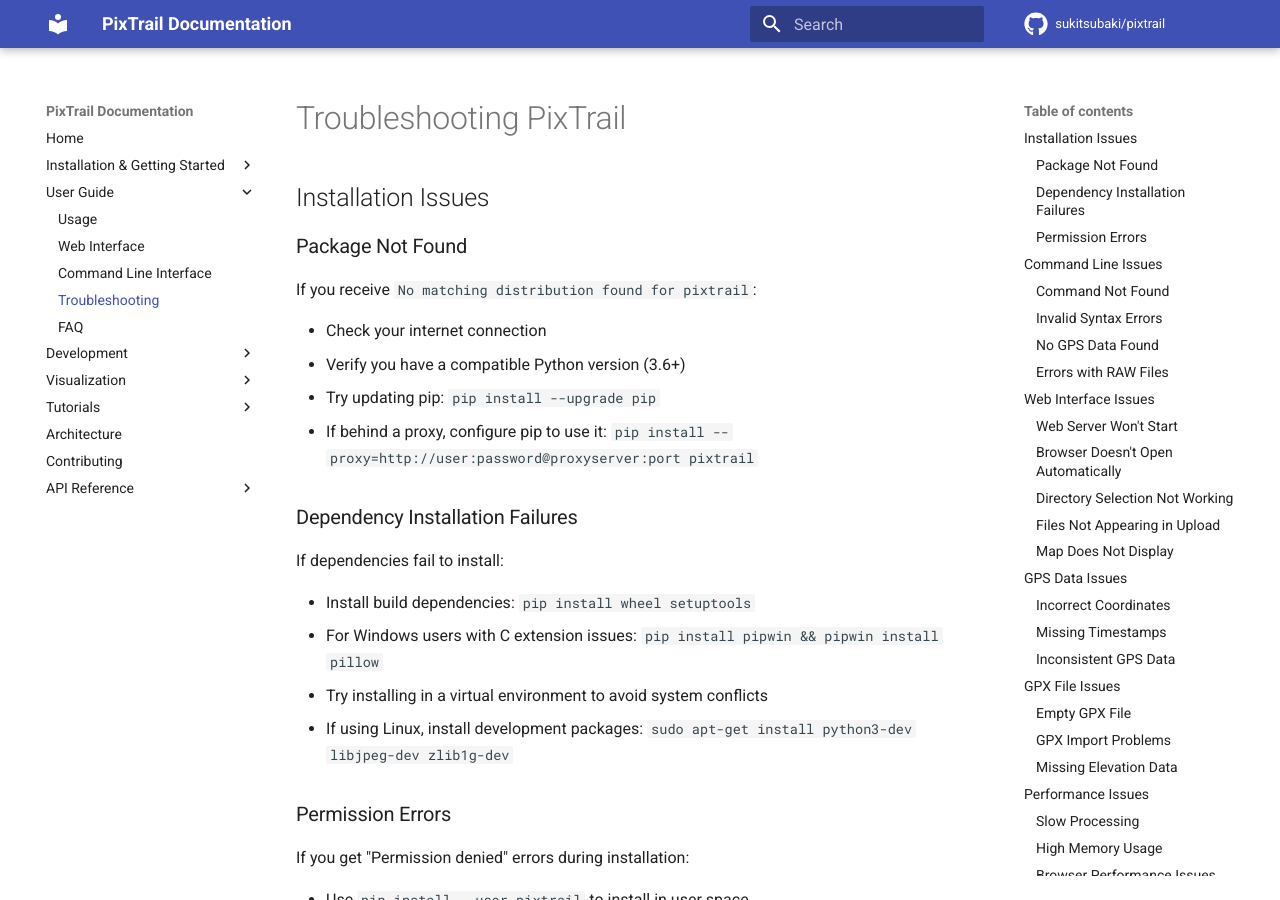
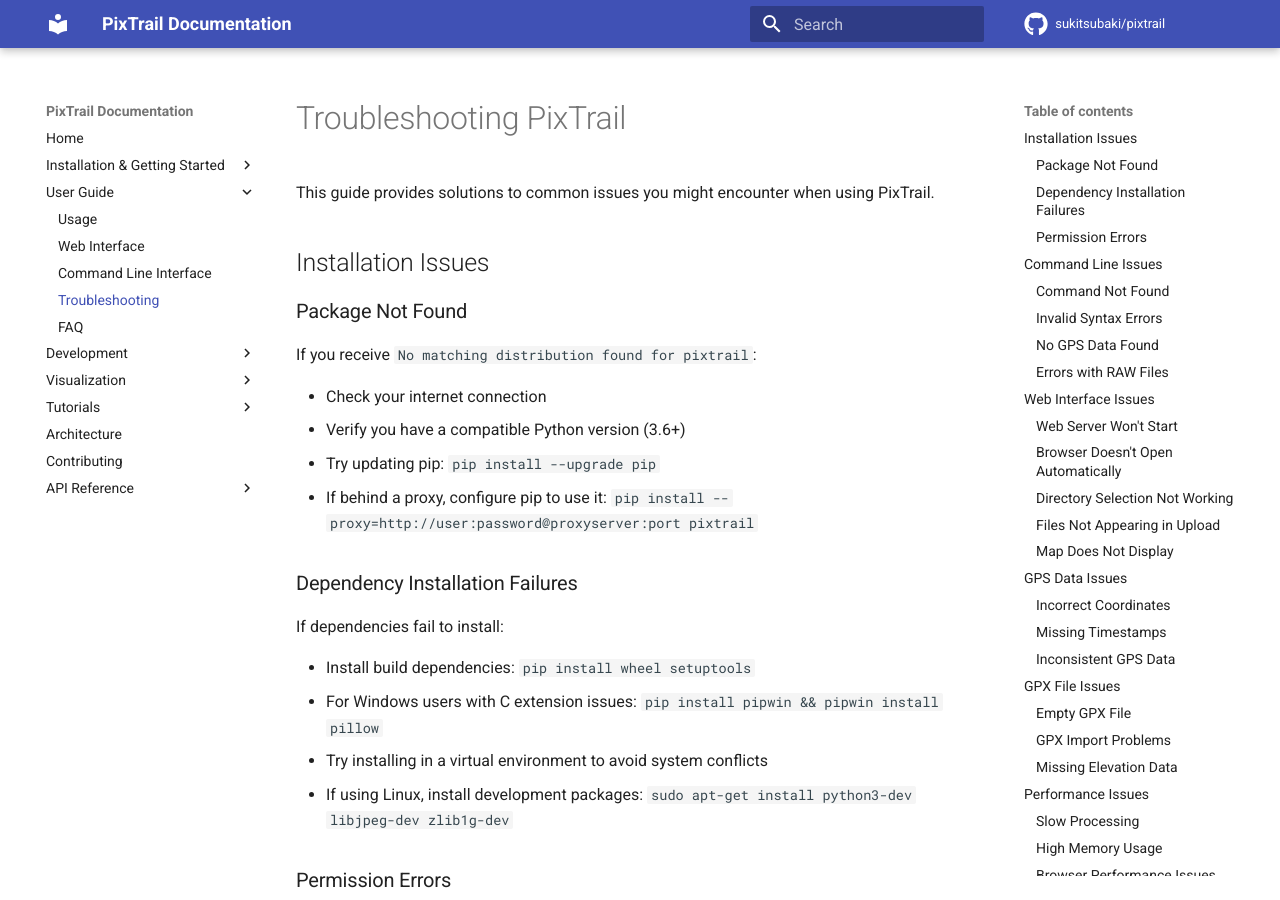
Before and after one commit to sukitsubaki/pixTrail, an MkDocs documentation site: the page built from docs/troubleshooting.md, in a window 1280 px wide and 900 px high. Built offline with MkDocs 1.6.1 and Material for MkDocs 9.7.7, drawn with Linux system fonts in a browser that asks for light colours; comment, search, counter and statistics services are not loaded.

Commit message:
Update troubleshooting.md

```diff
--- a/docs/troubleshooting.md
+++ b/docs/troubleshooting.md
@@ -1,4 +1,6 @@
 # Troubleshooting PixTrail
+
+This guide provides solutions to common issues you might encounter when using PixTrail.
 
 ## Installation Issues
 
```
